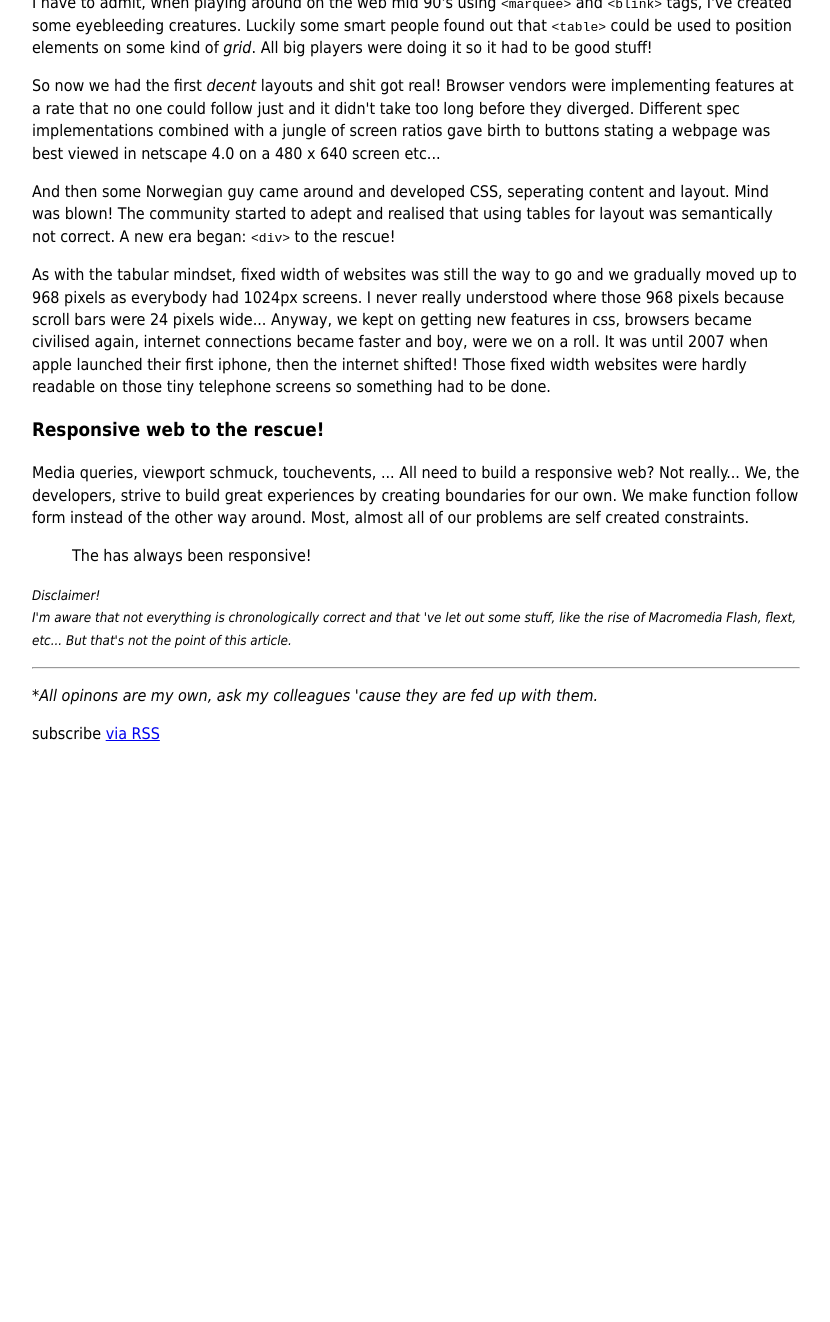
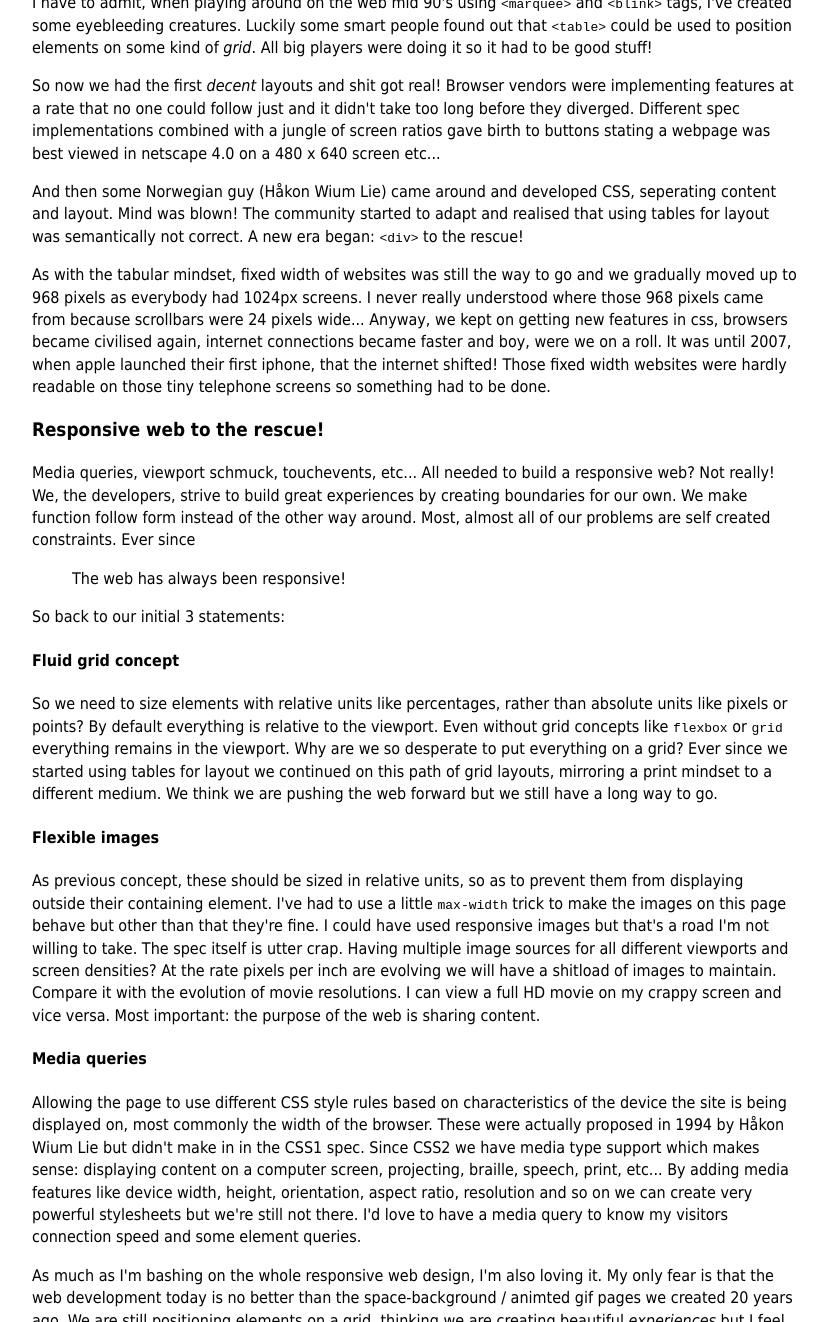
Before and after one commit to joggink/joggink.github.io, a Jekyll site: the page built from _posts/2016-06-23-responsive-web.md, in a window 1280 px wide and 1400 px high, scrolled down 1077 px, cut to the strip 78-1400 px from the top of the window. Shown: the whole strip, without its empty margins (224-1054 px from the left). Built offline with Jekyll 4.4.1, drawn with Linux system fonts in a browser that asks for light colours; before the commit the page ends 1933 px from its top, so only the background shows below that; some of the changed text lies outside the part shown.

Commit message:
favicon / responsive web / footer

```diff
--- a/_includes/footer.html
+++ b/_includes/footer.html
@@ -1,5 +1,6 @@
+<p>&mdash;<br /><em>This post was written by <a href="http://twitter.com/joggink">@joggink</a>. If you have comments, corrections or remarks: tweet!</em></p>
 <hr />
 <footer role="contentinfo">
-	<p>*<em>All opinons are my own, ask my colleagues 'cause they are fed up with them.</em></p>
+	<p><small>*All opinons are my own, ask my colleagues because they are fed up with them. Hence the blog.</small></p>
 	<p>subscribe <a href="{{ "/feed.xml" | prepend: site.baseurl }}">via RSS</a></p>
 </footer>
--- a/_posts/2016-06-23-responsive-web.md
+++ b/_posts/2016-06-23-responsive-web.md
@@ -12,9 +12,9 @@
 <blockquote class="quote">
 	<p>A site designed with RWD adapts the layout to the viewing environment by using fluid, proportion-based grids, flexible images, and CSS3 media queries, an extension of the @media rule, in the following ways:</p>
 	<ul type="disc">
-		<li>The fluid grid concept calls for page element sizing to be in relative units like percentages, rather than absolute units like pixels or points.</li>
-		<li>Flexible images are also sized in relative units, so as to prevent them from displaying outside their containing element.</li>
-		<li>Media queries allow the page to use different CSS style rules based on characteristics of the device the site is being displayed on, most commonly the width of the browser.</li>
+		<li>The <strong>fluid grid concept</strong> calls for page element sizing to be in relative units like percentages, rather than absolute units like pixels or points.</li>
+		<li><strong>Flexible images</strong> are also sized in relative units, so as to prevent them from displaying outside their containing element.</li>
+		<li><strong>Media queries</strong> allow the page to use different CSS style rules based on characteristics of the device the site is being displayed on, most commonly the width of the browser.</li>
 	</ul>
 	<cite>
 		&mdash; <a href="https://en.wikipedia.org/wiki/Responsive_web_design">Wikipedia</a>
@@ -38,21 +38,30 @@
 
 <p>So now we had the first <em>decent</em> layouts and shit got real! Browser vendors were implementing features at a rate that no one could follow just and it didn't take too long before they diverged. Different spec implementations combined with a jungle of screen ratios gave birth to buttons stating a webpage was best viewed in netscape 4.0 on a 480 x 640 screen etc...</p>
 
-<p>And then some Norwegian guy came around and developed CSS, seperating content and layout. Mind was blown! The community started to adept and realised that using tables for layout was semantically not correct. A new era began: <kbd>&lt;div&gt;</kbd> to the rescue!</p>
+<p>And then some Norwegian guy (Håkon Wium Lie) came around and developed CSS, seperating content and layout. Mind was blown! The community started to adapt and realised that using tables for layout was semantically not correct. A new era began: <kbd>&lt;div&gt;</kbd> to the rescue!</p>
 
-<p>As with the tabular mindset, fixed width of websites was still the way to go and we gradually moved up to 968 pixels as everybody had 1024px screens. I never really understood where those 968 pixels because scroll bars were 24 pixels wide... Anyway, we kept on getting new features in css, browsers became civilised again, internet connections became faster and boy, were we on a roll. It was until 2007 when apple launched their first iphone, then the internet shifted! Those fixed width websites were hardly readable on those tiny telephone screens so something had to be done.
+<p>As with the tabular mindset, fixed width of websites was still the way to go and we gradually moved up to 968 pixels as everybody had 1024px screens. I never really understood where those 968 pixels came from because scrollbars were 24 pixels wide... Anyway, we kept on getting new features in css, browsers became civilised again, internet connections became faster and boy, were we on a roll. It was until 2007, when apple launched their first iphone, that the internet shifted! Those fixed width websites were hardly readable on those tiny telephone screens so something had to be done.
 </p>
 
 <h3>Responsive web to the rescue!</h3>
 
-<p>Media queries, viewport schmuck, touchevents, ... All need to build a responsive web? Not really... We, the developers, strive to build great experiences by creating boundaries for our own. We make function follow form instead of the other way around. Most, almost all of our problems are self created constraints. </p>
+<p>Media queries, viewport schmuck, touchevents, etc... All needed to build a responsive web? Not really! We, the developers, strive to build great experiences by creating boundaries for our own. We make function follow form instead of the other way around. Most, almost all of our problems are self created constraints. Ever since </p>
 
 <blockquote>
-	<p>The has always been responsive!</p>
+	<p>The web has always been responsive!</p>
 </blockquote>
 
-<p>
-	<small><em>Disclaimer!<br />
-		I'm aware that not everything is chronologically correct and that 've let out some stuff, like the rise of Macromedia Flash, flext, etc... But that's not the point of this article.
-	</em></small>
-</p>
+<p>So back to our initial 3 statements:</p>
+
+<h4>Fluid grid concept</h4>
+<p>So we need to size elements with relative units like percentages, rather than absolute units like pixels or points? By default everything is relative to the viewport. Even without grid concepts like <kbd>flexbox</kbd> or <kbd>grid</kbd> everything remains in the viewport. Why are we so desperate to put everything on a grid? Ever since we started using tables for layout we continued on this path of grid layouts, mirroring a print mindset to a different medium. We think we are pushing the web forward but we still have a long way to go. </p>
+
+<h4>Flexible images</h4>
+<p>As previous concept, these should be sized in relative units, so as to prevent them from displaying outside their containing element. I've had to use a little <kbd>max-width</kbd> trick to make the images on this page behave but other than that they're fine. I could have used responsive images but that's a road I'm not willing to take. The spec itself is utter crap. Having multiple image sources for all different viewports and screen densities? At the rate pixels per inch are evolving we will have a shitload of images to maintain. Compare it with the evolution of movie resolutions. I can view a full HD movie on my crappy screen and vice versa. Most important: the purpose of the web is  sharing content. </p>
+
+<h4>Media queries</h4>
+<p>Allowing the page to use different CSS style rules based on characteristics of the device the site is being displayed on, most commonly the width of the browser. These were actually proposed in 1994 by Håkon Wium Lie but didn't make in in the CSS1 spec. Since CSS2 we have media type support which makes sense: displaying content on a computer screen, projecting, braille, speech, print, etc...  By adding media features like device width, height, orientation, aspect ratio, resolution and so on we can create very powerful stylesheets but we're still not there. I'd love to have a media query to know my visitors connection speed and some element queries.</p>
+
+<p>As much as I'm bashing on the whole responsive web design, I'm also loving it. My only fear is that the web development today is no better than the space-background / animted gif pages we created 20 years ago. We are still positioning elements on a grid, thinking we are creating beautiful <em>experiences</em> but I feel we're missing the true point of the web. To put things in context I want to compare the evolution of the web with the history of film. It all began in the 1890s, when motion picture cameras were invented but it took them 37 years until the first movie with sound was released. Our medium is still young and immature, let's try to raise our web and give it a prosperous future!</p>
+
+<p><strong>We are exploring and learning new stuff for the web on a daily basis, but claiming responsive web is a couple of years old and is all about fluid grids and images using media queries? Naaaaah! </strong></p>
```
Also changed, not shown: favicon.ico.
